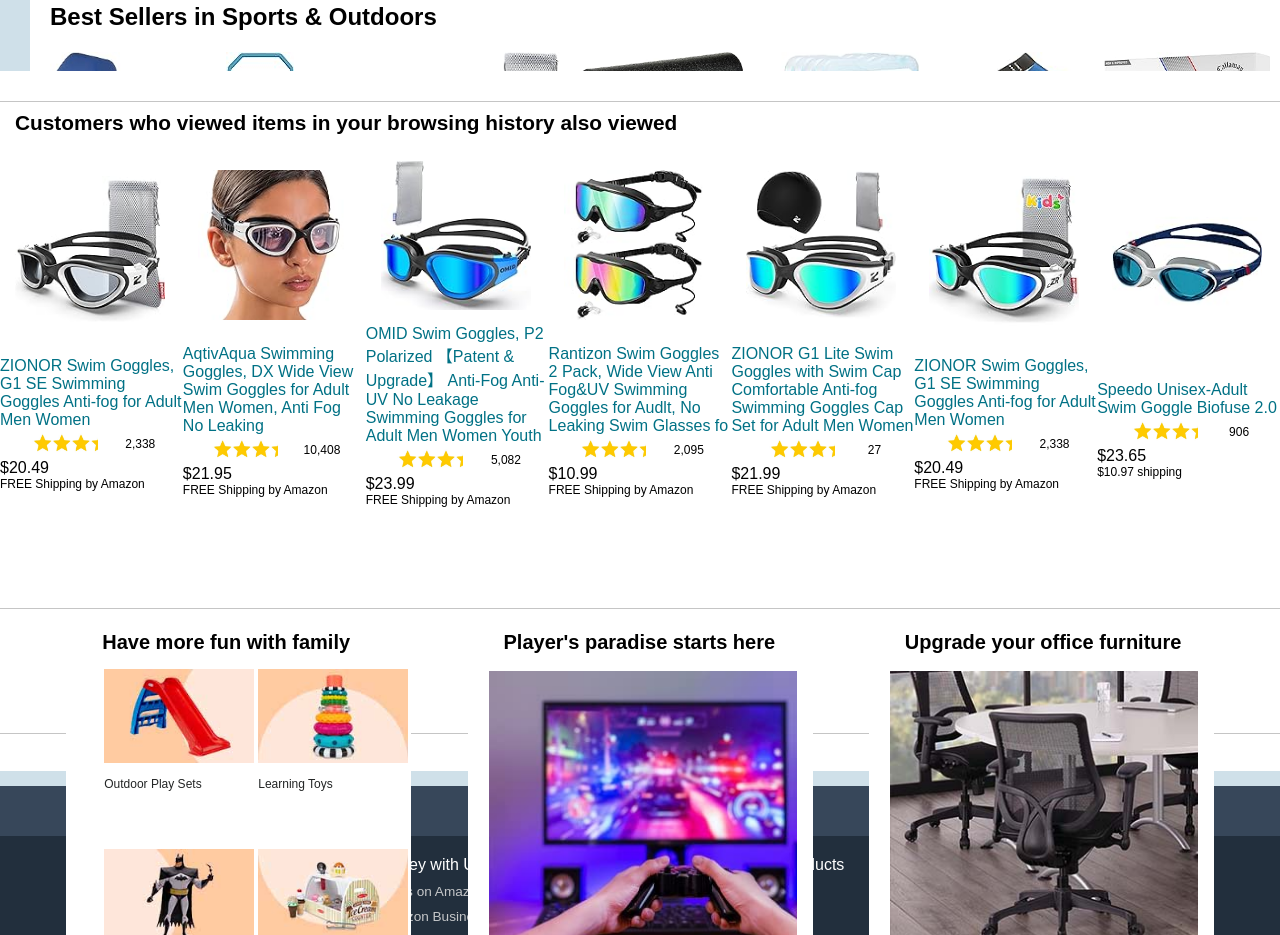
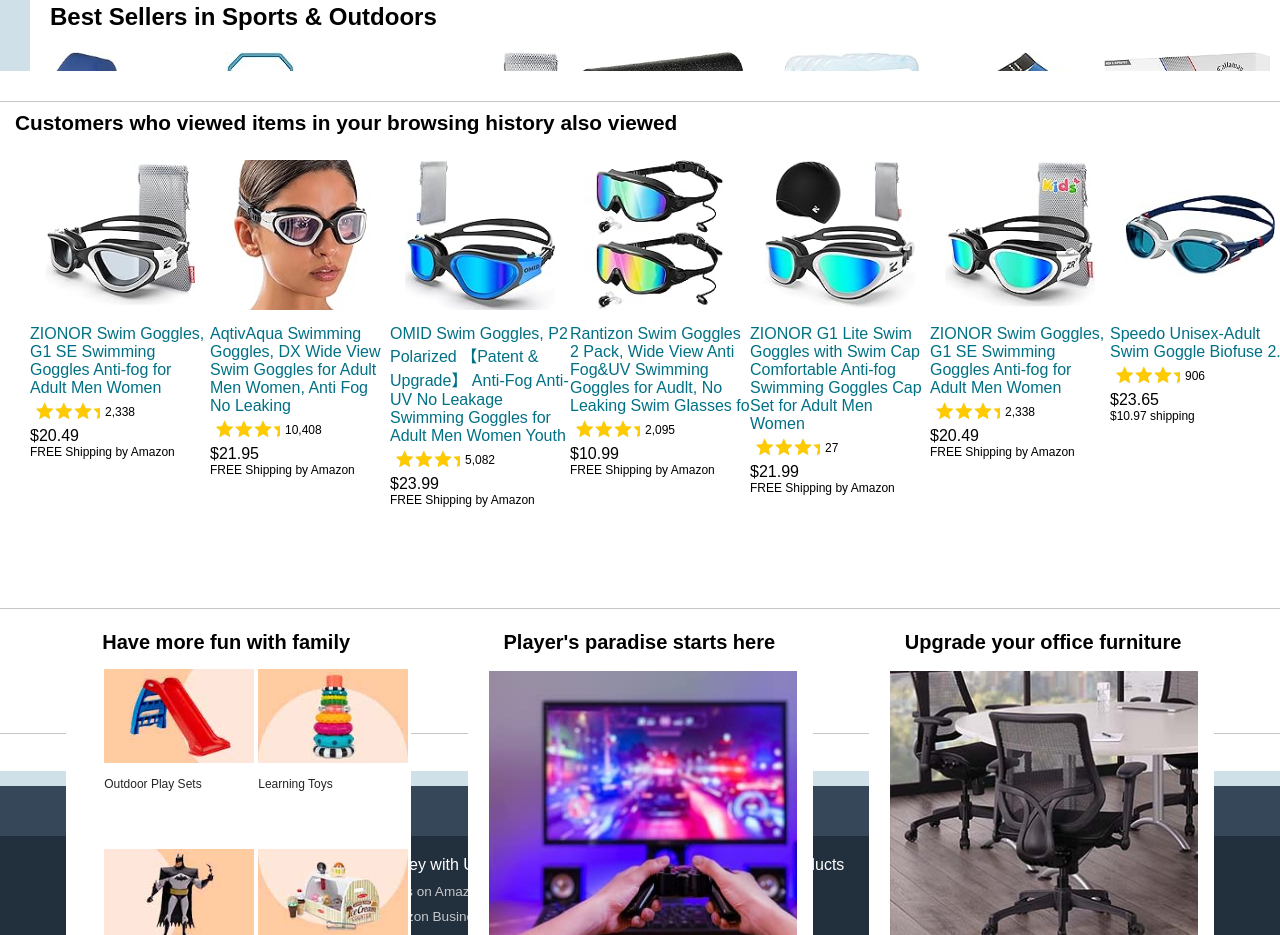
Before and after one commit to arjunravi26/amazon, a plain HTML site: page index.html in a window 1280 px wide. Shown: the part 4389-5324 px from the top of the page. Drawn offline with Linux system fonts and the light colour scheme.

Commit message:
align rating star

```diff
--- a/index.html
+++ b/index.html
@@ -629,7 +629,7 @@
     <!-- end of hero section-->
     <div class="most-viewed">
         <h2>Customers who viewed items in your browsing history also viewed</h2>
-        <div>
+        <div class="most-viewed-div-main">
             <div class="most-view-item">
                 <div class="most-view-img" style="background-image: url('images/most-view-1.jpg');"></div>
                 <div class="div-content">
--- a/style.css
+++ b/style.css
@@ -299,9 +299,10 @@ span {
   padding-left: 15px;
   font-size: 1.3rem;
 }
-.most-viewed div {
+.most-viewed .most-viewed-div-main {
   display: flex;
   justify-content: space-evenly;
+  margin: 0px 30px;
 }
 .div-content {
   display: flex;
@@ -323,7 +324,8 @@ span {
   display: flex;
   flex-direction: row;
   align-items: center;
-  justify-content: center;
+  justify-content: flex-start;
+  gap: 5px;
 }
 .rating-img {
   justify-self: flex-start !important;
```
